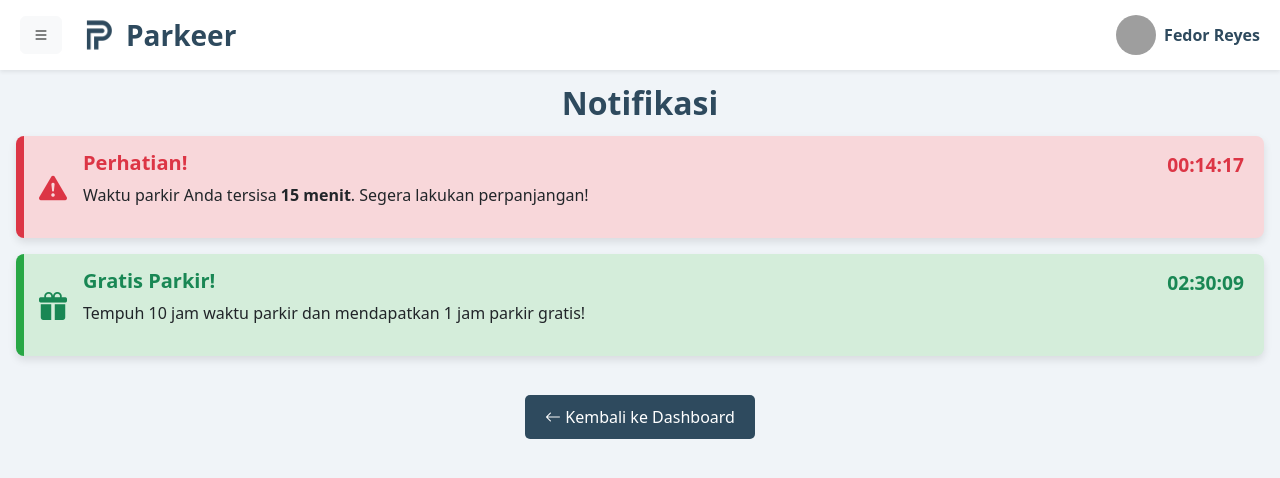
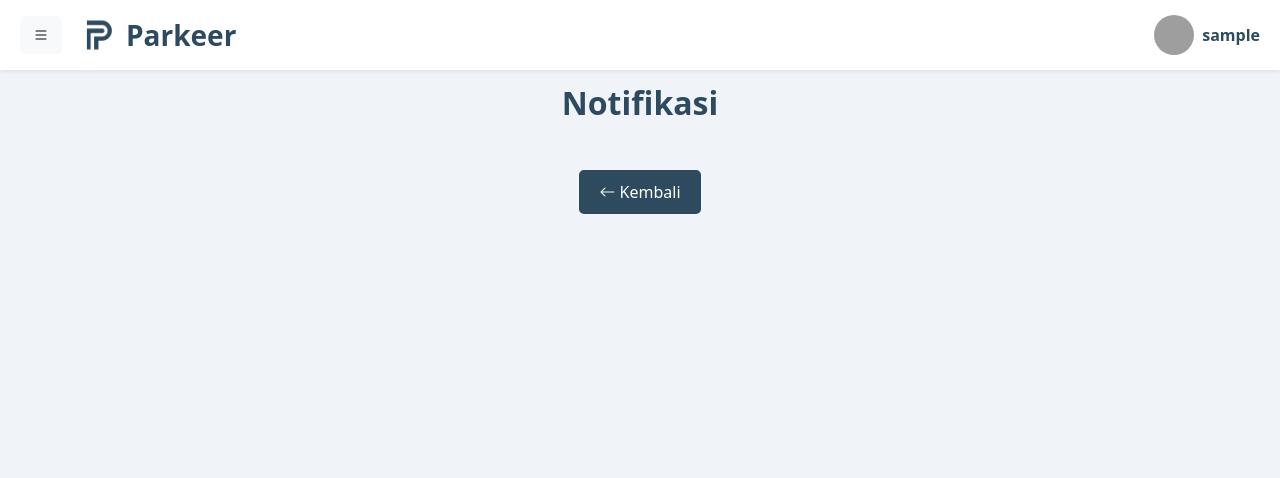
Before and after one commit to Leofernandy/e-parking, a PHP site: page /bantuan.php in a window 1280 px wide. Shown: the top 478 px of the page. Run offline with PHP 8.4, Linux system fonts and the light colour scheme; the visitor is signed in with stand-in values (Sample User, id 1); tables that the repository leaves empty or names only in its code hold one stand-in row (values such as "Sample post"); a stand-in replaces the project's code that opens the database connection; grey boxes are pictures that could not be loaded.

Commit message:
Update bantuan.php

```diff
--- a/bantuan.php
+++ b/bantuan.php
@@ -1,3 +1,41 @@
+<?php
+session_start();
+error_reporting(E_ALL);
+ini_set('display_errors', 1);
+if (!isset($_SESSION['user_id'])) {
+    echo "<script>
+        alert('Silakan login terlebih dahulu!');
+        window.location.href = 'login.php';
+    </script>";
+    exit();
+}
+
+// Koneksi ke database menggunakan PDO
+require_once 'config.php'; // Sesuaikan dengan file koneksi database yang kamu gunakan
+
+// Ambil data transaksi pending dari database
+$user_id = $_SESSION['user_id'];
+$query = "SELECT * FROM reservations WHERE user_id = :user_id AND status = 'pending' ORDER BY created_at DESC LIMIT 1";
+
+$stmt = $pdo->prepare($query);
+
+// Bind parameter
+$stmt->bindValue(':user_id', $user_id, PDO::PARAM_INT);
+
+// Eksekusi query
+$stmt->execute();
+
+// Ambil hasil query
+$transaction = $stmt->fetch(PDO::FETCH_ASSOC);
+
+if ($transaction) {
+    $waktu_keluar = $transaction['waktu_keluar']; // Asumsikan kolom exit_time berisi waktu keluar yang ditentukan
+} else {
+    $waktu_keluar = null;
+}
+?>
+
+
 <!DOCTYPE html>
 <html lang="id">
 <head>
@@ -118,8 +156,8 @@
             </a>
         </div>
         <div class="d-flex align-items-center">
-            <img src="assets/img/profilepic.jpg" alt="Foto Profil" class="profile-img me-2">
-            <span class="fw-bold text-navy">Fedor Reyes</span>
+            <img src="<?php echo $_SESSION['foto_profile']; ?>" alt="Foto Profil" class="profile-img me-2">
+            <span class="fw-bold text-navy"><?php echo htmlspecialchars($_SESSION['user_nama']); ?></span>
         </div>
     </nav>
 
@@ -139,34 +177,25 @@
 
         <div class="container-fluid mt-5 px-3">
             <h2 class="text-navy text-center fw-bold my-5 pt-3">Notifikasi</h2>
+            <?php if ($transaction): ?>
             <div class="row justify-content-center pt-3">
                 <div class="col-12">
                     <div class="card card-custom card-danger mb-2">
-                        <div class="d-flex align-items-center">
+                        <div class="d-flex align-items-center pt-2">
                             <i class="bi bi-exclamation-triangle-fill fs-3 text-danger me-3"></i>
                             <div>
                                 <h5 class="fw-bold text-danger">Perhatian!</h5>
-                                <p>Waktu parkir Anda tersisa <strong>15 menit</strong>. Segera lakukan perpanjangan!</p>
+                                <p>Reservasi anda akan berakhir pada <strong ><?php echo $waktu_keluar; ?></strong>.</p>
                             </div>
                         </div>
-                        <span class="timer text-danger" id="sisaWaktu">14:23:02</span>
+                        <span class="timer text-danger" id="sisaWaktu">00.00.00</span>
                     </div>
                 </div>
-                <div class="col-12">
-                    <div class="card card-custom card-success mt-2">
-                        <div class="d-flex align-items-center">
-                            <i class="bi bi-gift-fill fs-3 text-success me-3"></i>
-                            <div>
-                                <h5 class="fw-bold text-success">Gratis Parkir!</h5>
-                                <p>Tempuh 10 jam waktu parkir dan mendapatkan 1 jam parkir gratis!</p>
-                            </div>
-                        </div>
-                        <span class="timer text-success" id="waktuReward">02:30:15</span>
-                    </div>
                 </div>
             </div>
+            <?php endif; ?>
             <div class="text-center mt-4">
-                <a href="reservasi.php" class="btn btn-navy"><i class="bi bi-arrow-left"></i> Kembali ke Dashboard</a>
+                <a href="reservasi.php" class="btn btn-navy"><i class="bi bi-arrow-left"></i> Kembali</a>
             </div>
         </div>
     </div>
@@ -180,37 +209,33 @@
         });
     </script>
     <script>
-        function updateTimers() {
-            let sisaWaktu = document.getElementById("sisaWaktu");
-            let waktuReward = document.getElementById("waktuReward");
+    document.addEventListener('DOMContentLoaded', function () {
+        let sisaWaktu = document.getElementById("sisaWaktu");
 
-            let now = new Date();
-            let parkirHabis = new Date(now.getTime() + 14 * 60 * 1000 + 23 * 1000);
-            let rewardTercapai = new Date(now.getTime() + 2 * 60 * 60 * 1000 + 30 * 60 * 1000 + 15 * 1000);
+        <?php if ($waktu_keluar): ?>
+            // Menghitung waktu countdown berdasarkan waktu keluar yang didapat dari database
+            let waktuKeluar = new Date("<?php echo $waktu_keluar; ?>").getTime();
 
             function updateCountdown() {
-                let now = new Date();
-                let sisaMs = parkirHabis - now;
-                let rewardMs = rewardTercapai - now;
+                let now = new Date().getTime();
+                let sisaMs = waktuKeluar - now;
 
                 if (sisaMs > 0) {
                     let sisaJam = Math.floor(sisaMs / (1000 * 60 * 60));
                     let sisaMenit = Math.floor((sisaMs % (1000 * 60 * 60)) / (1000 * 60));
                     let sisaDetik = Math.floor((sisaMs % (1000 * 60)) / 1000);
                     sisaWaktu.innerText = `${sisaJam.toString().padStart(2, '0')}:${sisaMenit.toString().padStart(2, '0')}:${sisaDetik.toString().padStart(2, '0')}`;
-                }
-
-                if (rewardMs > 0) {
-                    let rewardJam = Math.floor(rewardMs / (1000 * 60 * 60));
-                    let rewardMenit = Math.floor((rewardMs % (1000 * 60 * 60)) / (1000 * 60));
-                    let rewardDetik = Math.floor((rewardMs % (1000 * 60)) / 1000);
-                    waktuReward.innerText = `${rewardJam.toString().padStart(2, '0')}:${rewardMenit.toString().padStart(2, '0')}:${rewardDetik.toString().padStart(2, '0')}`;
+                } else {
+                    sisaWaktu.innerText = "Waktu habis!";
                 }
             }
 
             setInterval(updateCountdown, 1000);
-        }
-        updateTimers();
-    </script>
+        <?php else: ?>
+            sisaWaktu.innerText = "Tidak ada transaksi pending";
+        <?php endif; ?>
+    });
+</script>
+
 </body>
 </html>
```
